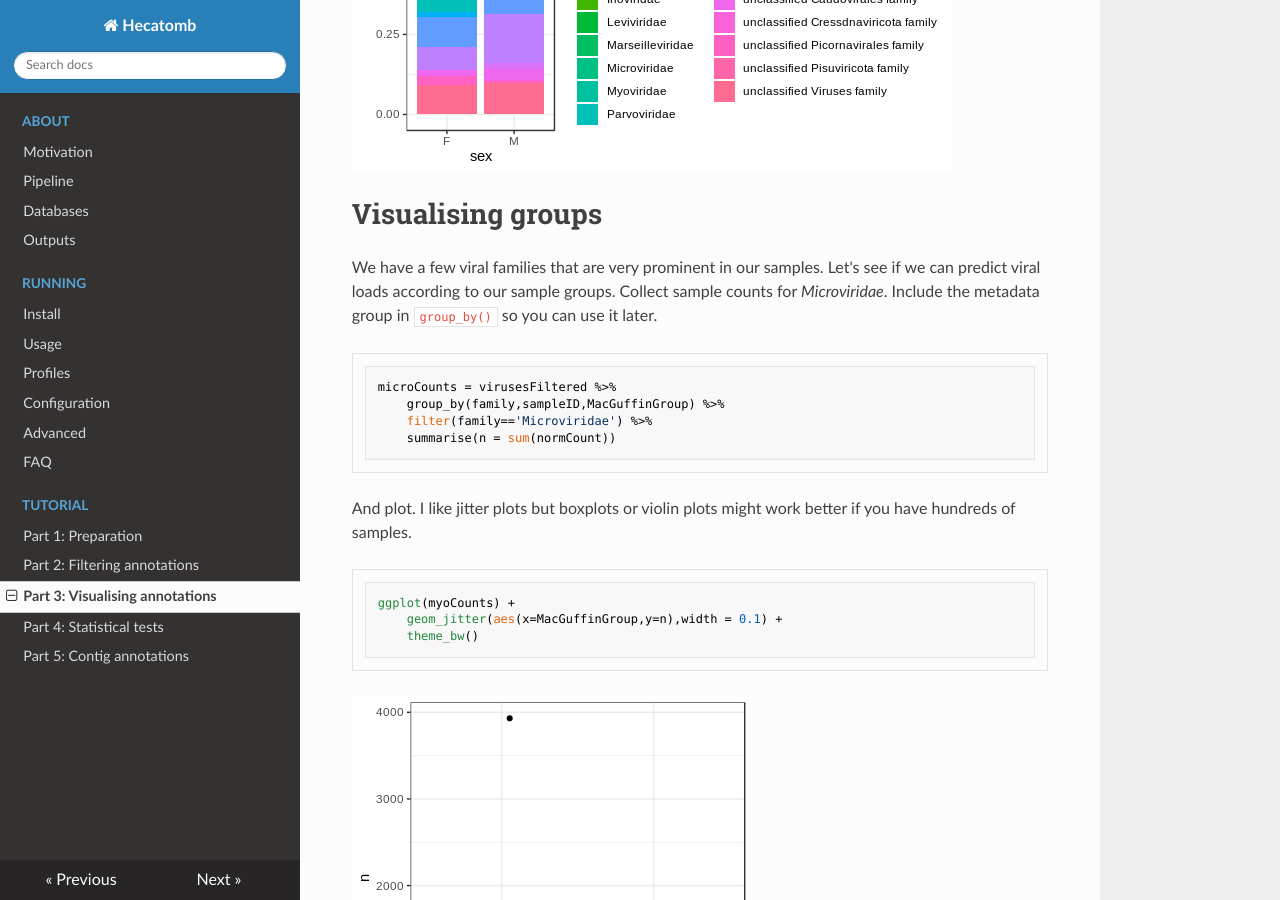
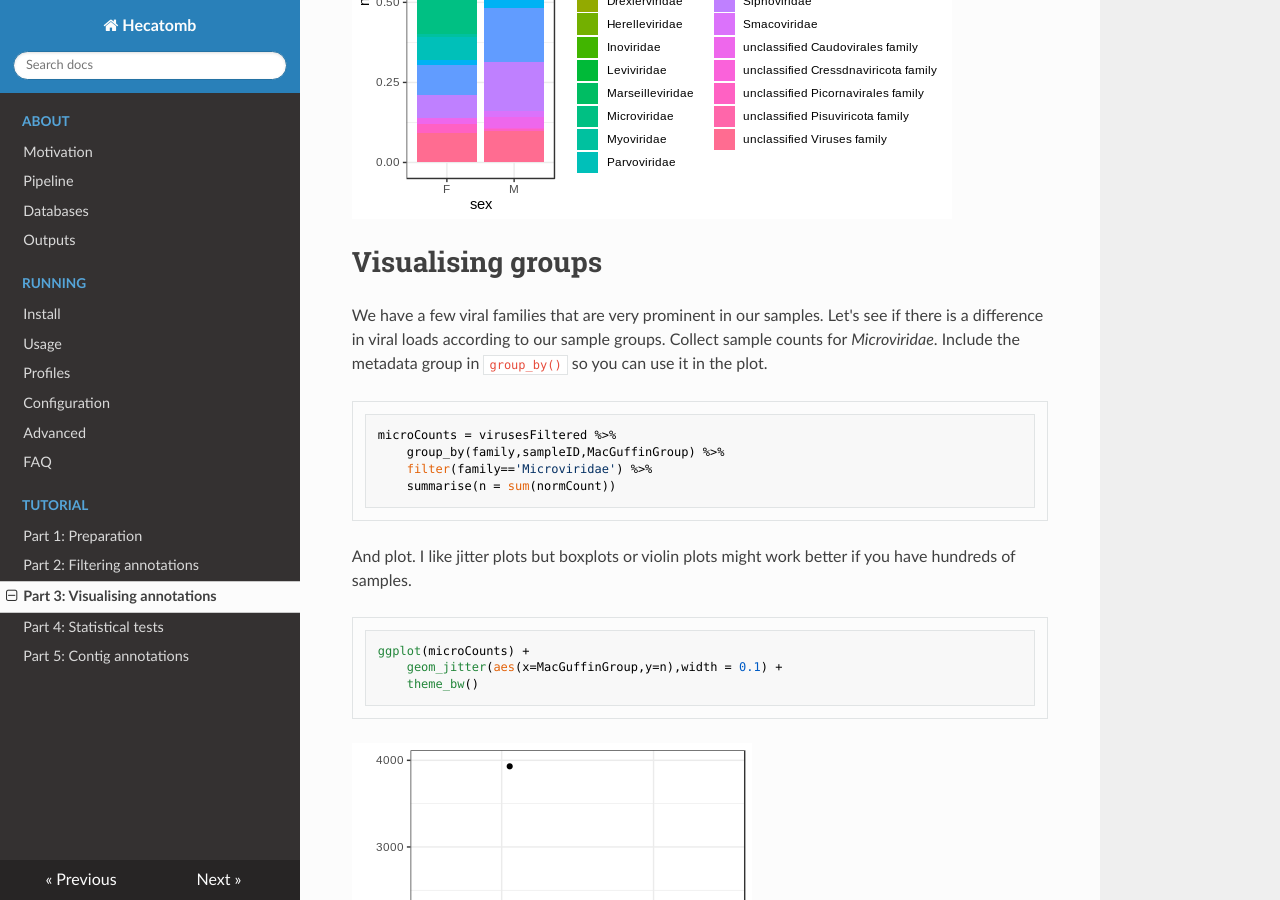
Before and after one commit to shandley/hecatomb, an MkDocs documentation site: the page built from docs/tutorialPt3.md, in a window 1280 px wide and 900 px high, scrolled down 3474 px. Built offline with MkDocs 1.6.1, drawn with Linux system fonts in a browser that asks for light colours; nearby versions of some CDN libraries; a script that is not in the unit is left out; some of the changed text lies outside the part shown.

Commit message:
more doc tutorial updates

````diff
--- a/docs/tutorialPt3.md
+++ b/docs/tutorialPt3.md
@@ -76,9 +76,9 @@ These count tables we will use for plotting and some statistical comparisons.
 # Visualising groups
 
 We have a few viral families that are very prominent in our samples.
-Let's see if we can predict viral loads according to our sample groups.
+Let's see if there is a difference in viral loads according to our sample groups.
 Collect sample counts for _Microviridae_.
-Include the metadata group in `group_by()` so you can use it later.
+Include the metadata group in `group_by()` so you can use it in the plot.
 
 ```R
 microCounts = virusesFiltered %>%
@@ -90,7 +90,7 @@ microCounts = virusesFiltered %>%
 And plot. I like jitter plots but boxplots or violin plots might work better if you have hundreds of samples.
 
 ```R
-ggplot(myoCounts) +
+ggplot(microCounts) +
     geom_jitter(aes(x=MacGuffinGroup,y=n),width = 0.1) +
     theme_bw()
 ```
````
Also changed, not shown: other parts of docs/tutorialPt3.md (+2 -2 lines), docs/tutorialPt1.md (+8 -1 lines), docs/tutorialPt2.md (+1 -1 lines), docs/tutorialPt4.md (+1 -0 lines).
